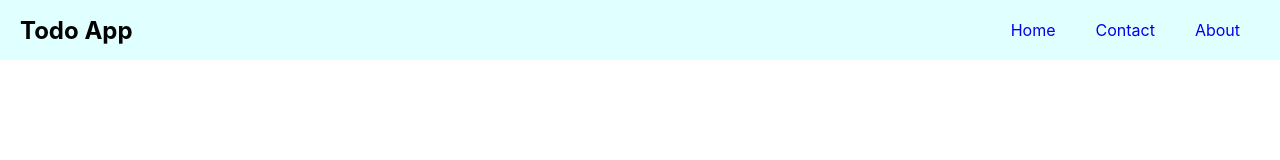
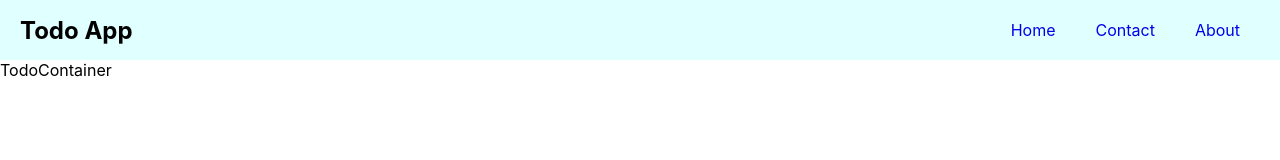
Before and after one commit to mubinkhan17102/todo-best-practice, a React (Create React App) app: page / in a window 1280 px wide. Shown: the top 160 px of the page. Built offline with nearby package versions, Linux system fonts and the light colour scheme.

Commit message:
Add todo container

```diff
--- a/src/App.tsx
+++ b/src/App.tsx
@@ -1,10 +1,12 @@
 import Header from "./components/Header";
+import { TodoContainer } from "./containers/todoContainer/TodoContainer";
 import './App.scss';
 
 function App() {
   return (
     <>
       <Header/>
+      <TodoContainer/>
     </>
   );
 }
--- /dev/null
+++ b/src/containers/todoContainer/TodoContainer.tsx
@@ -0,0 +1,8 @@
+import React from 'react'
+import './TodoContainer.modules.scss'
+
+export const TodoContainer = () => {
+  return (
+    <div>TodoContainer</div>
+  )
+}
```
Also changed, not shown: src/containers/todoContainer/TodoContainer.modules.scss (added).
